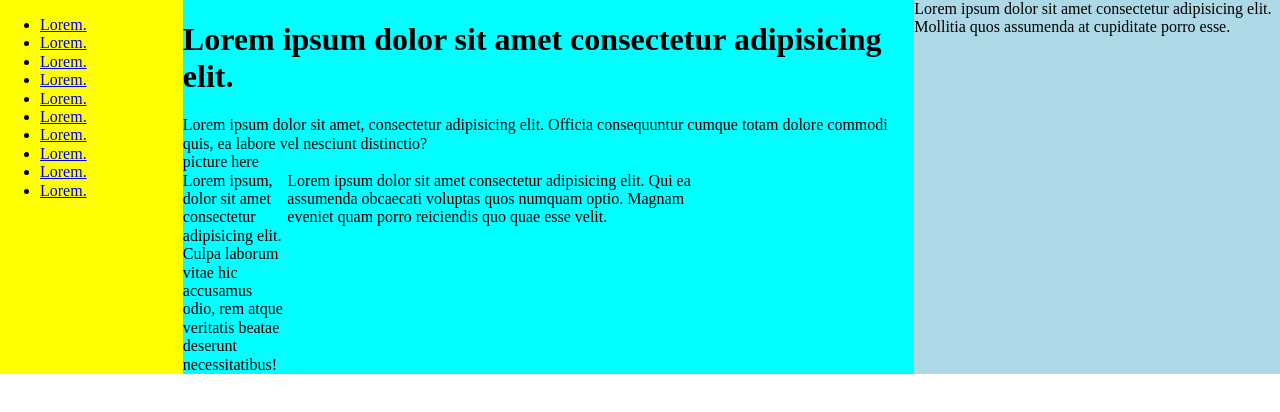
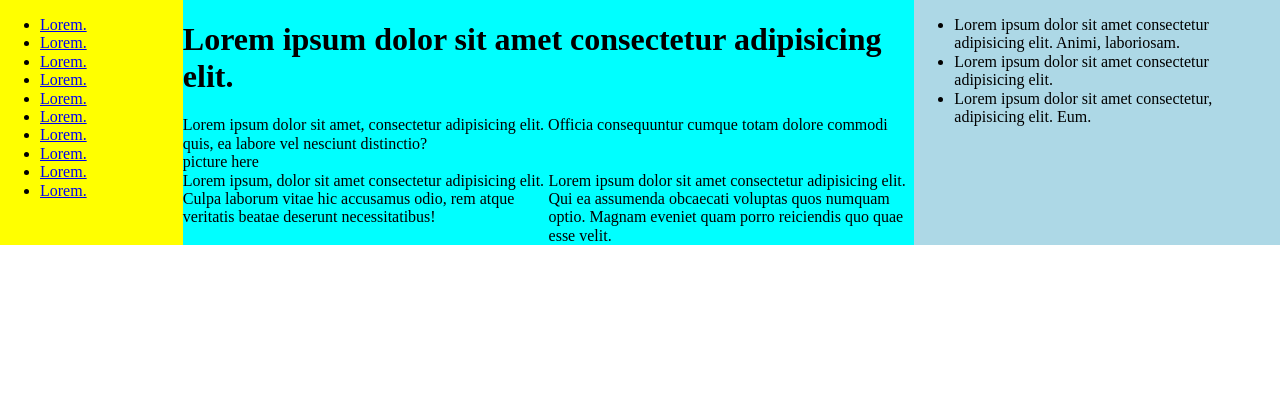
Before and after one commit to Zach-Trani/100devs-homework, a plain HTML site: page Layout-1/index.html in a window 1280 px wide. Drawn offline with Linux system fonts and the light colour scheme.

Commit message:
grid cont

```diff
--- a/Layout-1/css/style.css
+++ b/Layout-1/css/style.css
@@ -73,8 +73,8 @@ picture {
 
 .grid-container-2 {
   display: grid;
-  grid-template-columns: 2fr 8fr 4fr;
+  grid-template-columns: 1fr 1fr;
   grid-template-areas:
-"section-one section-two section-three"
+"section-four section-five"
     ;
 }
--- a/Layout-1/index.html
+++ b/Layout-1/index.html
@@ -40,23 +40,33 @@
 				Lorem ipsum dolor sit amet consectetur adipisicing elit.
 			</h1>
 			<span>
-				Lorem ipsum dolor sit amet, consectetur adipisicing elit. Officia consequuntur cumque totam dolore commodi quis, ea labore vel nesciunt distinctio?
+				Lorem ipsum dolor sit amet, consectetur adipisicing elit. Officia consequuntur cumque totam dolore
+				commodi quis, ea labore vel nesciunt distinctio?
 			</span>
 			<div class="picture">
 				picture here
 			</div>
 			<div class="grid-container-2">
 				<div class="grid-item grid-item-4">
-					Lorem ipsum, dolor sit amet consectetur adipisicing elit. Culpa laborum vitae hic accusamus odio, rem atque veritatis beatae deserunt necessitatibus!
+					Lorem ipsum, dolor sit amet consectetur adipisicing elit. Culpa laborum vitae hic accusamus odio,
+					rem atque veritatis beatae deserunt necessitatibus!
 				</div>
 				<div class="grid-item grid-item-5">
-					Lorem ipsum dolor sit amet consectetur adipisicing elit. Qui ea assumenda obcaecati voluptas quos numquam optio. Magnam eveniet quam porro reiciendis quo quae esse velit.
+					Lorem ipsum dolor sit amet consectetur adipisicing elit. Qui ea assumenda obcaecati voluptas quos
+					numquam optio. Magnam eveniet quam porro reiciendis quo quae esse velit.
 				</div>
 			</div>
 		</div>
 
 		<div class="grid-item grid-item-3">
-			Lorem ipsum dolor sit amet consectetur adipisicing elit. Mollitia quos assumenda at cupiditate porro esse.
+			<ul>
+				<li>
+					Lorem ipsum dolor sit amet consectetur adipisicing elit. Animi, laboriosam. </li>
+				<li>
+					Lorem ipsum dolor sit amet consectetur adipisicing elit. </li>
+				<li>
+					Lorem ipsum dolor sit amet consectetur, adipisicing elit. Eum. </li>
+			</ul>
 		</div>
 	</div>
 
```
